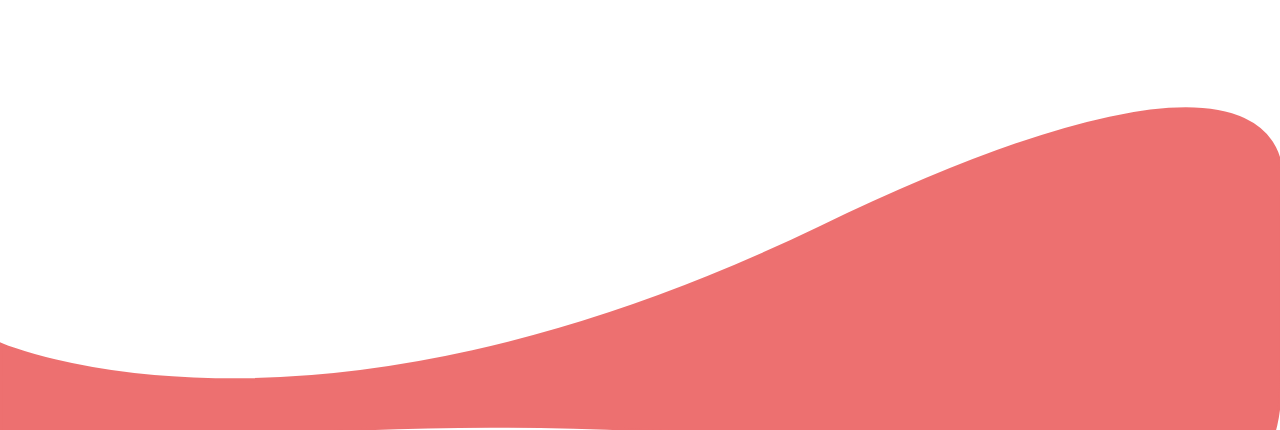
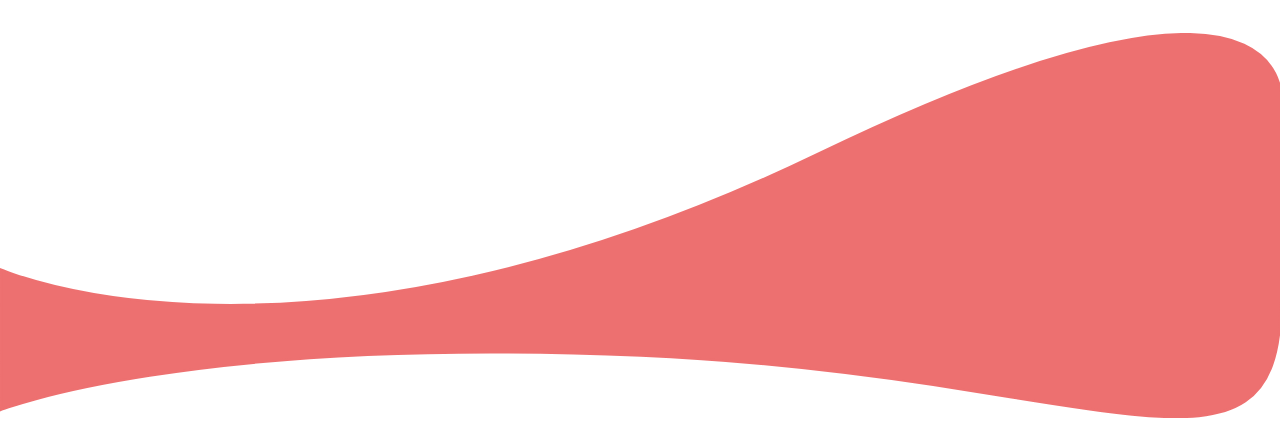
Before and after one commit to jojonicho/www.jojonicho.wtf, a Gatsby site: page /story3 in a window 1280 px wide. Shown: the part 487-917 px from the top of the page. Built offline with nearby package versions, Linux system fonts and the light colour scheme; Gatsby itself is replaced by a stand-in of ours.

Commit message:
fixed svg issues

```diff
--- a/src/components/SVG.js
+++ b/src/components/SVG.js
@@ -239,7 +239,7 @@
             )
             case 'blob':
                 return (
-                    <svg width="100vw" height="534" viewBox="0 0 1442 434" fill="none" xmlns="http://www.w3.org/2000/svg">
+                    <svg width="100vw" viewBox="0 0 1442 434" fill="none" xmlns="http://www.w3.org/2000/svg">
 <path opacity="0.9" d="M1442.7 100.498L1442.66 100.675V100.858V303.159C1442.66 362.355 1429.58 396.58 1402.56 414.77C1375.4 433.06 1333.69 435.492 1275.45 429.732C1237.22 425.951 1192.1 418.676 1139.61 410.212C1112.21 405.795 1082.81 401.054 1051.33 396.317C959.581 382.51 850.335 368.764 722.145 363.252C465.816 352.232 285.197 367.634 168.63 385.802C110.347 394.887 68.0781 404.662 40.3657 412.173C26.5095 415.928 16.2927 419.117 9.5331 421.369C6.15331 422.496 3.63784 423.388 1.96393 424C1.80136 424.06 1.64672 424.116 1.5 424.17V266.863C2.03235 267.081 2.66493 267.336 3.39727 267.626C6.0428 268.673 9.99005 270.168 15.2159 271.968C25.6675 275.569 41.2334 280.39 61.7283 285.292C102.719 295.096 163.424 305.22 242.361 306.537C400.243 309.17 631.013 276.567 922.808 135.759C1068.55 65.4305 1173.95 28.2106 1250.06 11.9086C1326.2 -4.39986 1372.85 0.266309 1401.22 13.4607C1429.48 26.6059 1439.82 48.3182 1443.13 66.79C1444.79 76.0482 1444.68 84.4942 1444.16 90.6287C1443.89 93.6936 1443.53 96.175 1443.23 97.8842C1443.08 98.7386 1442.95 99.3994 1442.85 99.8431C1442.8 100.065 1442.77 100.232 1442.74 100.343L1442.71 100.465L1442.71 100.493L1442.7 100.498Z" fill="#EC6161" stroke="#EC6161" stroke-width="3"/>
 </svg>
 
```
